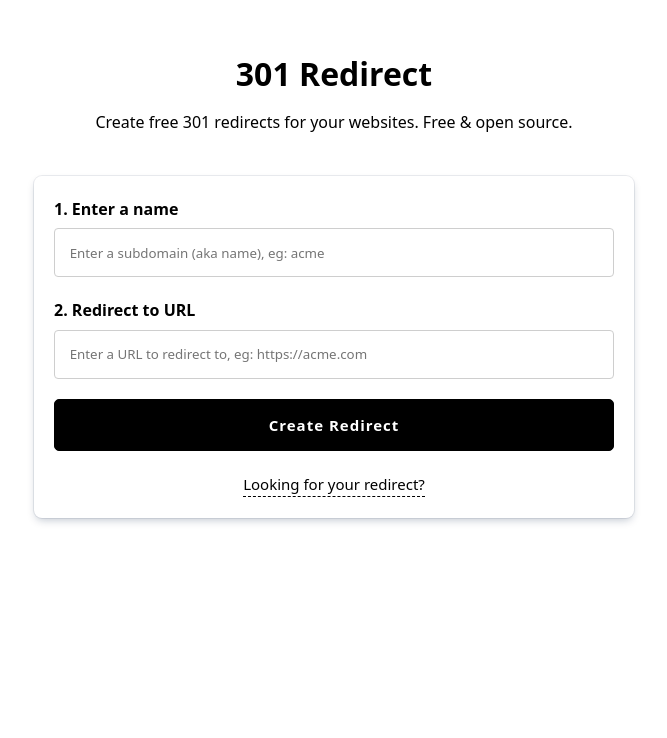
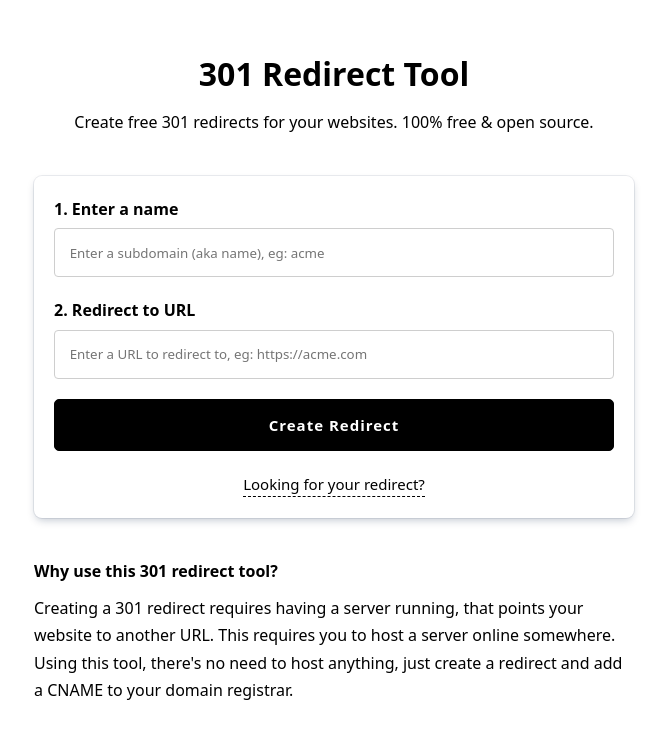
Before and after one commit to timb-103/301-redirect, a Nuxt app: page / in a window 1280 px wide. Shown: the top 738 px of the page, without its empty margins (306-973 px from the left). Built offline with nearby package versions, Linux system fonts and the light colour scheme.

Commit message:
Added some info text

```diff
--- a/pages/index.vue
+++ b/pages/index.vue
@@ -1,8 +1,8 @@
 <template>
   <div class="container">
     <div class="title">
-      <h1>301 Redirect</h1>
-      <p>Create free 301 redirects for your websites. Free & open source.</p>
+      <h1>301 Redirect Tool</h1>
+      <p>Create free 301 redirects for your websites. 100% free & open source.</p>
     </div>
 
     <div class="form-container">
@@ -10,12 +10,7 @@
       <form @submit.prevent="create()">
         <div>
           <label>1. Enter a name</label>
-          <input
-            type="text"
-            v-model="subdomain"
-            placeholder="Enter a subdomain (aka name), eg: acme"
-            pattern="[a-zA-Z0-9-]"
-          />
+          <input type="text" v-model="subdomain" placeholder="Enter a subdomain (aka name), eg: acme" />
         </div>
         <div>
           <label>2. Redirect to URL</label>
@@ -29,7 +24,9 @@
       <div class="success" v-if="redirect">
         <p class="success-title">Your redirect is now live:</p>
         <div>
-          <code>https://{{ redirect.subdomain }}.301redirect.to</code> 301 redirects to <code>{{ redirect.url }}</code>
+          <!-- prettier-ignore -->
+          <code class="code-clickable" @click="openURL(`https://${redirect.subdomain}.301redirect.to`)">https://{{ redirect.subdomain }}.301redirect.to</code>
+          301 redirects to <code>{{ redirect.url }}</code>
         </div>
         <div class="how">
           <p class="success-title">How does it work?</p>
@@ -53,6 +50,27 @@
           <button class="button" @click="search()" :disabled="loading">Search</button>
         </div>
       </div>
+    </div>
+
+    <!-- How it works -->
+    <div class="info">
+      <div>
+        <p class="info-title">Why use this 301 redirect tool?</p>
+        <p>
+          Creating a 301 redirect requires having a server running, that points your website to another URL. This
+          requires you to host a server online somewhere. Using this tool, there's no need to host anything, just create
+          a redirect and add a CNAME to your domain registrar.
+        </p>
+      </div>
+      <!-- <div>
+        <p class="info-title">How does it work?</p>
+        <ol>
+          <li>Create a redirect in the form above</li>
+          <li>Add the CNAME record pointing to your website (it will show after you create a redirect)</li>
+          <li>Wait for it to propogate, it can take up to 24 hours but usually much faster.</li>
+        </ol>
+        <p>Now, all the traffic to your website will get 301 redirected to your URL.</p>
+      </div> -->
     </div>
   </div>
 </template>
@@ -101,15 +119,24 @@ const showSearch = ref(false)
 const searchQuery = ref('')
 
 async function create() {
+  errors.value = ''
+  redirect.value = null
+  navigateTo('/')
+
   if (!url.value || !subdomain.value) {
     errors.value = 'Please enter a subdomain & URL.'
     return
   }
 
-  // if (!isValidString(subdomain.value)) {
-  //   errors.value = 'Only characters, numbers, and hyphens are allowed in your subdomain.'
-  //   return
-  // }
+  if (!isValidSubdomain(subdomain.value)) {
+    errors.value = 'Only characters, numbers, and hyphens are allowed in your subdomain.'
+    return
+  }
+
+  if (!isValidURL(url.value)) {
+    errors.value = 'URL must start with https://'
+    return
+  }
 
   loading.value = true
 
@@ -167,16 +194,26 @@ async function search() {
   } catch (error: any) {
     searchErrors.value = error.statusMessage
     redirect.value = null
+    navigateTo('/')
   }
 
   loading.value = false
 }
 
 // Regular expression to match only characters, numbers, and hyphens
-function isValidString(input: string): boolean {
+function isValidSubdomain(input: string): boolean {
   const regex = /^[a-zA-Z0-9-]*$/
 
   return regex.test(input)
+}
+
+function isValidURL(input: string): boolean {
+  return input.includes('https://')
+}
+
+function openURL(value: string) {
+  console.log(value)
+  window.open(value, '_blank')
 }
 
 onMounted(() => {
@@ -207,6 +244,17 @@ p {
 
 .title {
   text-align: center;
+}
+
+a {
+  color: #000;
+  border-bottom: 1px dashed #000;
+  padding-bottom: 2px;
+  text-decoration: none;
+  transition: border 0.3s;
+}
+a:hover {
+  border-bottom: 1px solid #000;
 }
 
 .form-container {
@@ -272,6 +320,14 @@ code {
   white-space: pre-line;
   border: 1px solid #ededed;
 }
+.code-clickable {
+  border: 1px dashed #000;
+  cursor: pointer;
+  transition: border 0.3s;
+}
+.code-clickable:hover {
+  border: 1px solid #000;
+}
 
 /** Success Container */
 .success {
@@ -297,11 +353,7 @@ li + li {
   text-align: center;
 }
 .search-container > a {
-  color: #000;
   font-size: 15px;
-  border-bottom: 1px dashed #000;
-  padding-bottom: 2px;
-  text-decoration: none;
   text-align: center;
 }
 .search {
@@ -312,4 +364,26 @@ li + li {
   flex-direction: column;
   gap: 20px;
 }
+
+/** Info */
+.info {
+  /* background: #fafafa; */
+  /* border-radius: 8px; */
+  margin-top: 40px;
+  display: flex;
+  flex-direction: column;
+  gap: 20px;
+  /* padding: 10px; */
+}
+.info > div {
+  display: flex;
+  flex-direction: column;
+  gap: 10px;
+}
+.info > div > ol {
+  margin-top: 0;
+}
+.info-title {
+  font-weight: 600;
+}
 </style>
```
Also changed, not shown: 1 other file (tests, documents, lock files or other folders).
